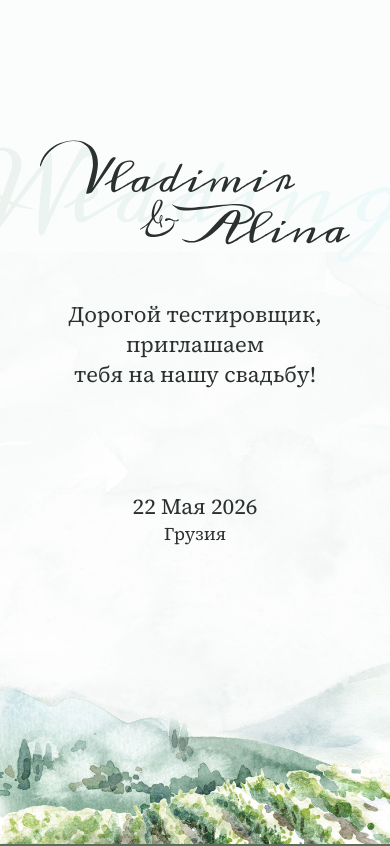
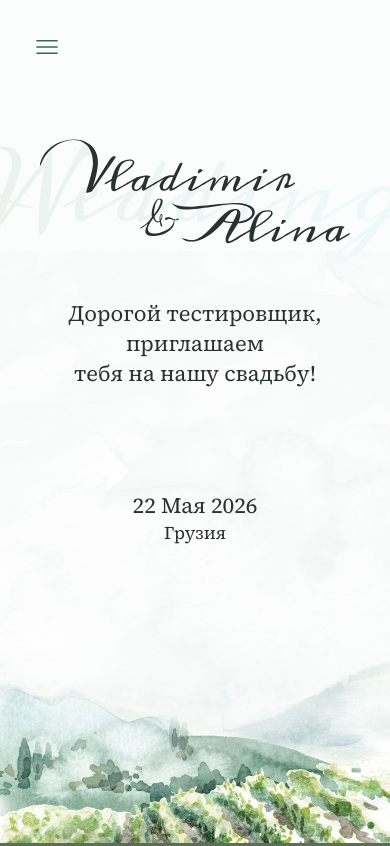
Before and after one commit to MaxDaniLOVE/wedding-story, a Next.js app: page /test/success in a window 390 px wide. Shown: the top 846 px of the page. Built offline with nearby package versions, Linux system fonts and the light colour scheme; a web font is replaced by a local one.

Commit message:
Refactor layout components by adding MobileHeader

```diff
--- a/app/globals.scss
+++ b/app/globals.scss
@@ -24,10 +24,11 @@ html,
 body {
   margin: 0;
   padding: 0;
+  background: var(--night);
 }
 
 body {
-  background: var(--paper);
+  background: var(--night);
   color: var(--ink);
   font-family: var(--font-source-serif-4), serif;
 }
--- a/app/layout.tsx
+++ b/app/layout.tsx
@@ -1,4 +1,4 @@
-import type { Metadata } from "next";
+import type { Metadata, Viewport } from "next";
 import { Meddon, Source_Serif_4 } from "next/font/google";
 import "./globals.scss";
 
@@ -26,6 +26,10 @@ export const metadata: Metadata = {
   },
 };
 
+export const viewport: Viewport = {
+  themeColor: '#100d1b'
+}
+
 export default function RootLayout({
   children,
 }: Readonly<{
--- a/components/MainBanner/MainBanner.module.scss
+++ b/components/MainBanner/MainBanner.module.scss
@@ -6,6 +6,7 @@
 
 .section {
   min-height: calc(100vh);
+  background-color: var(--paper);
   // background-image: url("/main-banner.png");
   background-repeat: no-repeat;
   background-size: 110%;
@@ -277,6 +278,7 @@
     justify-content: center;
     overflow: hidden;
     position: relative;
+    margin-top: -57px;
   }
   .date {
     font-size: 44px;
--- /dev/null
+++ b/components/MobileHeader/MobileHeader.module.scss
@@ -0,0 +1,70 @@
+.iconWrapper {
+  height: 54px;
+  width: 54px;
+  position: sticky;
+  top: 20px;
+  background-color: var(--paper);
+  display: none;
+  z-index: 11;
+  border-radius: 50%;
+  transition: all .3s ease;
+  outline: none;
+  box-shadow: none;
+  border: none;
+  overflow: visible;
+  align-items: center;
+  justify-content: center;
+  /* inherit font & color from ancestor */
+  color: inherit;
+  font: inherit;
+  /* Normalize `line-height`. Cannot be changed from `normal` in Firefox 4+. */
+  line-height: normal;
+  /* Corrects font smoothing for webkit */
+  -webkit-font-smoothing: inherit;
+  -moz-osx-font-smoothing: inherit;
+  margin-left: 20px;
+
+  &.open {
+    background-color: transparent;
+  }
+}
+.sidebarContainer {
+  position: fixed;
+  top: 0;
+  left: 0;
+  height: 100%;
+  width: 88%;
+  max-width: 355px;
+  background-color: var(--forest);
+  z-index: 10;
+  padding: 20px;
+  transform: translateX(-100%);
+  transition: all .3s ease;
+  &.open {
+    transform: translateX(0);
+  }
+}
+.linksWrapper {
+  display: flex;
+  flex-direction: column;
+  gap: 30px;
+  padding-left: 64px;
+  a {
+    font-size: 22px;
+    font-style: normal;
+    font-weight: 400;
+    line-height: normal;
+    color: #ffffff;
+    opacity: 0.5;
+    text-decoration: none;
+    transition: all .3s ease;
+    &.active {
+      opacity: 1;
+    }
+  }
+}
+@media (max-width: 1023px) {
+  .iconWrapper {
+    display: inline-flex;
+  }
+}
--- /dev/null
+++ b/components/MobileHeader/MobileHeader.tsx
@@ -0,0 +1,68 @@
+import { SyntheticEvent, useCallback, useState } from 'react';
+import styles from './MobileHeader.module.scss'
+import SidebarLogo from '../../public/sidebar-logo.svg'
+import Image from 'next/image';
+import { LINKS } from '@/shared/constants';
+import Link from 'next/link';
+
+const BurgerSVG = () => {
+  return (
+  <svg xmlns="http://www.w3.org/2000/svg" width="54" height="54" viewBox="0 0 54 54" fill="none">
+    <circle cx="27" cy="27" r="27" fill="#FBFDFC"/>
+    <rect x="13" y="26" width="28" height="2" rx="1" fill="#40615A"/>
+    <rect x="13" y="18" width="28" height="2" rx="1" fill="#40615A"/>
+    <rect x="13" y="34" width="28" height="2" rx="1" fill="#40615A"/>
+  </svg>
+)}
+
+const CrossSVG = () => {
+  return <svg xmlns="http://www.w3.org/2000/svg" width="22" height="22" viewBox="0 0 22 22" fill="none">
+  <rect x="0.393433" y="20.1924" width="28" height="2" rx="1" transform="rotate(-45 0.393433 20.1924)" fill="#FBFDFB"/>
+  <rect x="1.41418" width="28" height="2" rx="1" transform="rotate(45 1.41418 0)" fill="#FBFDFB"/>
+</svg>
+}
+
+export const blockBodyScroll = (isBlock: boolean) => {
+  if (isBlock) {
+    document.body.style.overflow = 'hidden'
+    document.body.style.height = '100%'
+    return
+  }
+  document.body.style.overflow = 'auto'
+  document.body.style.height = 'auto'
+}
+
+
+export const MobileHeader = () => {
+  const [isOpenSidebar, setIsOpenSidebar] = useState(false)
+  const toggle = () => {
+    setIsOpenSidebar((isOpen) => {
+      blockBodyScroll(!isOpen)
+      return !isOpen
+  })
+}
+
+  const onClickLink = useCallback((e:  SyntheticEvent<HTMLAnchorElement>, id: string) => {
+    setIsOpenSidebar(false)
+    blockBodyScroll(false)
+    e.preventDefault()
+    const container = document.querySelector(`#${id}`) as HTMLDivElement
+    if (!container) return
+    window.scrollTo({ top: container.offsetTop, behavior: 'smooth' })
+  }, [])
+
+  return (
+    <>
+      <button className={`${styles.iconWrapper} ${isOpenSidebar ? styles.open : ''}`} onClick={toggle}>
+        {isOpenSidebar ? <CrossSVG /> : <BurgerSVG />}
+      </button>
+      <aside className={`${styles.sidebarContainer} ${isOpenSidebar ? styles.open : ''}`}>
+          <div className={styles.linksWrapper}>
+            <Image src={SidebarLogo.src} alt='logo' width={SidebarLogo.width} height={SidebarLogo.height}/>
+            {
+              LINKS.map(({ id, label }) => (<Link onClick={e => onClickLink(e, id)} href={`#${id}`} key={id}>{label}</Link>))
+            }
+          </div>
+      </aside>
+    </>
+)};
--- /dev/null
+++ b/components/MobileHeader/index.ts
@@ -0,0 +1 @@
+export { MobileHeader } from './MobileHeader'
--- a/components/pages/SuccessPage/SuccessPage.module.scss
+++ b/components/pages/SuccessPage/SuccessPage.module.scss
@@ -168,6 +168,7 @@
   align-items: flex-end;
   justify-content: center;
   padding-bottom: 100px;
+  background-color: var(--paper);
   div {
     position: relative;
     width: 710px;
--- a/components/pages/SuccessPage/SuccessPage.tsx
+++ b/components/pages/SuccessPage/SuccessPage.tsx
@@ -11,15 +11,18 @@ import FooterLogo from '../../../public/footer-logo.svg'
 import { Apartments } from "@/components/Apartments";
 import { useInvitedUser } from "@/shared/hooks";
 import { LINK_IDS } from "@/shared/constants";
+import { MobileHeader } from "@/components/MobileHeader";
 
 export function SuccessPage() {
   const invitedFriendInfo = useInvitedUser()
 
 
   return (
+    <>
+
+      <MobileHeader />
       <main className={styles.story}>
         <MainBanner invitedFriendInfo={invitedFriendInfo} />
-
         <section className={`${styles.section} ${styles.sectionVenue}`} id={LINK_IDS.PLACE}>
           <div className={styles.split}>
             <article className={`${styles.container} ${styles.panelGreen}`}>
@@ -70,5 +73,6 @@ export function SuccessPage() {
           </div>
         </footer>
       </main>
+    </>
   );
 }
```
Also changed, not shown: public/sidebar-logo.svg (added). Lines whose indentation alone changed are shown as unchanged.
